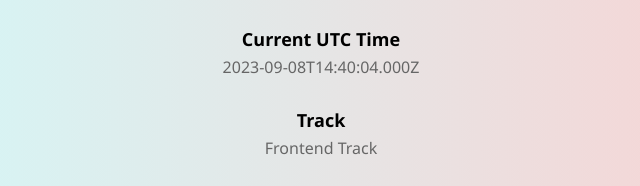
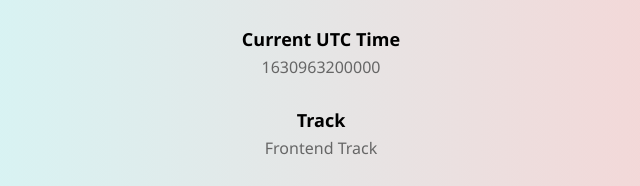
Before and after one commit to OkungbowaGodspower/HNG, a plain HTML site: page Hng_task1.html in a window 1280 px wide. Shown: the part 388-574 px from the top of the page, 319-959 px from the left. Drawn offline with Linux system fonts and the light colour scheme.

Commit message:
Update UTC time in milliseconds

```diff
--- a/Hng_task1.html
+++ b/Hng_task1.html
@@ -29,7 +29,7 @@
 
         <div class="data-item">
             <h2>Current UTC Time</h2>
-            <p data-testid="currentUTCTime">2023-09-08T14:40:04.000Z</p>
+            <p data-testid="currentUTCTime">1630963200000</p>
         </div>
 
         <div class="data-item">
```
